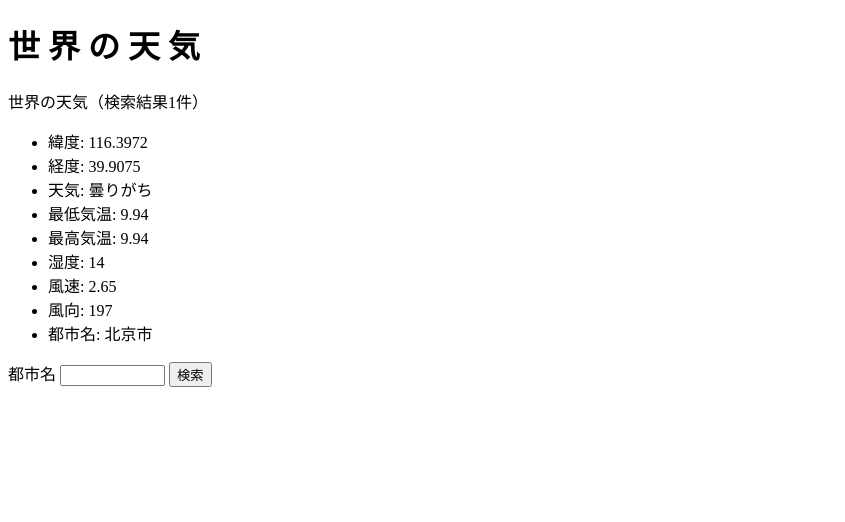
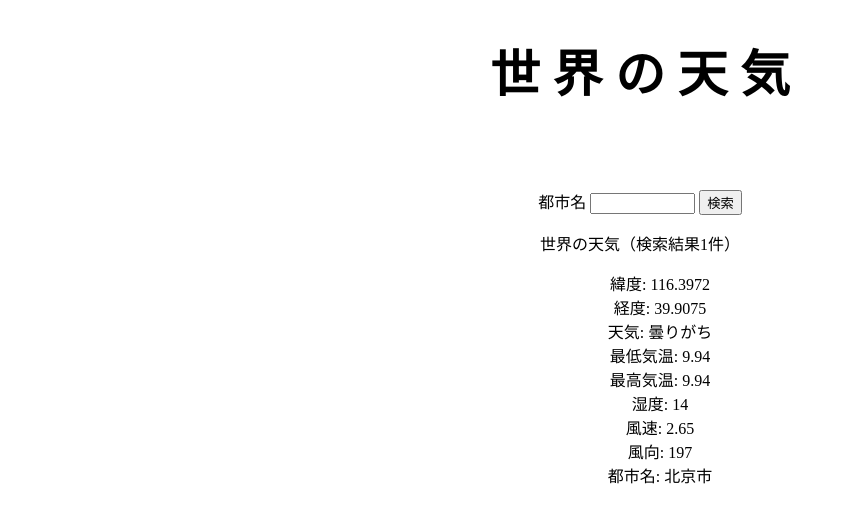
Before and after one commit to G284752022/medialabo, a plain HTML site: page project.html in a window 1280 px wide. Shown: the whole page, without its empty margins (0-845 px from the left). Drawn offline with Linux system fonts and the light colour scheme.

Commit message:
6/15　更新

```diff
--- /dev/null
+++ b/project.css
@@ -0,0 +1,21 @@
+h1{
+    text-align: center;
+    font-size: 50px;
+}
+
+p{
+    text-align: center;
+}
+
+ul{
+    text-align:  center;
+}
+
+li{
+    list-style: none;
+}
+
+form{
+    padding-top: 50px;
+    text-align: center;
+}
--- a/project.html
+++ b/project.html
@@ -3,9 +3,17 @@
     <head>
         <meta charset = "utf-8">
         <title>世界の天気</title>
+        <link rel = "stylesheet" href = "project.css">
     </head>
     <body>
         <h1><strong>世 界 の 天 気</strong></h1>
+        <form>
+            <div>
+            <label for = "city">都市名</label>
+            <input type = "text" name = "city" size = 10>
+            <button id = "search">検索</button>
+           </div>
+        </form>
         <p>世界の天気（検索結果1件）</p>
         <ul>
             <li>緯度: 116.3972</li>
@@ -19,11 +27,4 @@
             <li>都市名: 北京市</li>
         </ul>
     </body>
-    <form>
-        <div>
-        <label for = "city">都市名</label>
-        <input type = "text" name = "city" size = 10>
-        <button id = "search">検索</button>
-       </div>
-    </form>
 </html>
--- a/style.css
+++ b/style.css
@@ -7,7 +7,7 @@ body{
 }
 
 h1{
-    text-shadow: palegreen 5px 0 10px;
+    text-shadow: pink 5px 0 1px;
 }
 
 h2{
```
